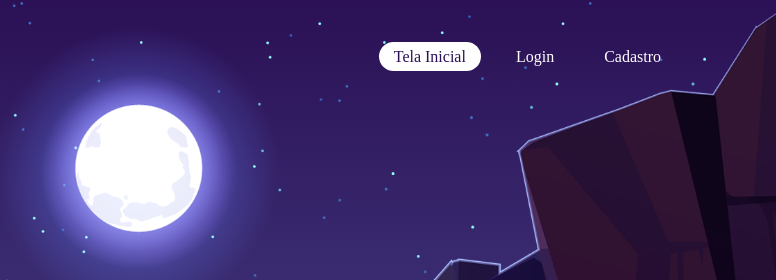
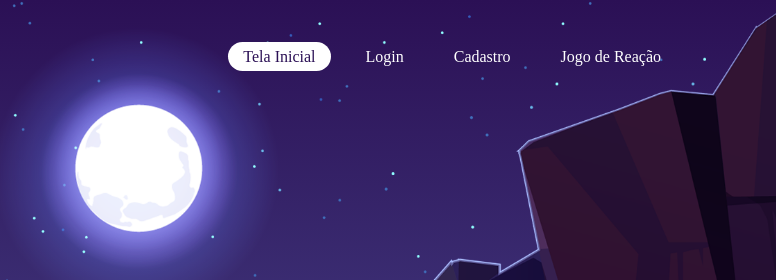
Before and after one commit to mhssouza/mhssouza.github.io, a plain HTML site: page index.html in a window 1280 px wide. Shown: the top 280 px of the page, 504-1280 px from the left. Drawn offline with Linux system fonts and the light colour scheme.

Commit message:
Alterações na tela de cadastro e Index

```diff
--- a/index.html
+++ b/index.html
@@ -16,6 +16,7 @@
             <li><a href="#" class="ativo">Tela Inicial</a></li>
             <li><a href="./login.html">Login</a></li>
             <li><a href="./cadastro.html">Cadastro</a></li>
+            <li><a href="./jogoReacao.html">Jogo de Reação</a></li>
         </ul>
     </header>
     <section>
--- a/public/css/login.css
+++ b/public/css/login.css
@@ -66,7 +66,8 @@ body {
 
 .botao {
     border: 0;
-    margin: 2% 35%;
+    margin: 1.5%;
+    width: 90%;
     outline: 2px solid rgb(0, 119, 255);
     outline-offset: 3px;
     border-radius: 10px;
--- a/public/css/style.css
+++ b/public/css/style.css
@@ -3,6 +3,18 @@
     padding: 0;
     box-sizing: border-box;
     scroll-behavior: smooth;
+}
+
+::-webkit-scrollbar{
+    width: 15px;
+}
+
+::-webkit-scrollbar-track{
+    background: rgb(80, 0, 90);
+}
+
+::-webkit-scrollbar-thumb{
+    color: #5c3e8d;
 }
 
 body{
```
Also changed, not shown: cadastro.html (+1 -1 lines).
